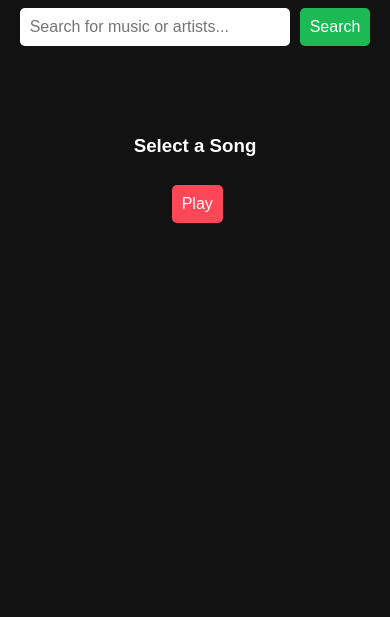
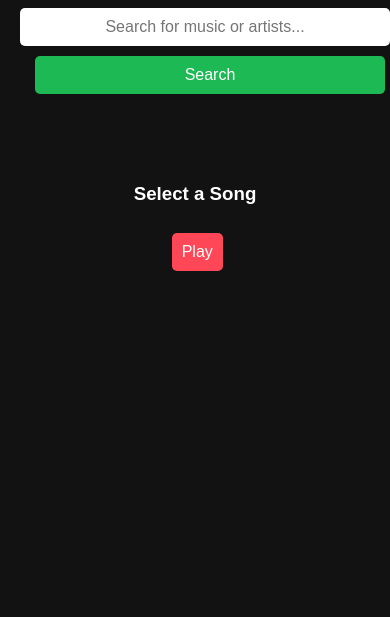
Before and after one commit to Xelrom171/spootlefy, a plain HTML site: page index.html in a window 390 px wide. Shown: the part 227-844 px from the top of the page. Drawn offline with Linux system fonts and the light colour scheme.

Commit message:
Update index.html

```diff
--- a/index.html
+++ b/index.html
@@ -25,18 +25,25 @@
             padding: 20px;
         }
 
+        /* Centered Search Bar */
         #search-bar {
+            width: 100%;
+            max-width: 400px; /* Ensures it's not too wide on large screens */
             margin-bottom: 20px;
             display: flex;
             justify-content: center;
+            flex-wrap: wrap; /* Ensures proper alignment on smaller screens */
         }
 
         #search-input {
+            flex-grow: 1;
             padding: 10px;
             font-size: 16px;
-            width: 250px;
+            width: 100%;
+            max-width: 250px; /* Controls input size */
             border: none;
             border-radius: 5px;
+            text-align: center; /* Centers placeholder text */
         }
 
         #search-button {
@@ -52,6 +59,23 @@
 
         #search-button:hover {
             background-color: #1ed760;
+        }
+
+        /* Mobile Optimization */
+        @media (max-width: 480px) {
+            #search-bar {
+                flex-direction: column;
+                align-items: center;
+            }
+
+            #search-input {
+                max-width: 100%;
+                margin-bottom: 10px; /* Adds spacing between input and button */
+            }
+
+            #search-button {
+                width: 100%; /* Makes the button full-width on small screens */
+            }
         }
 
         #song-results {
```
